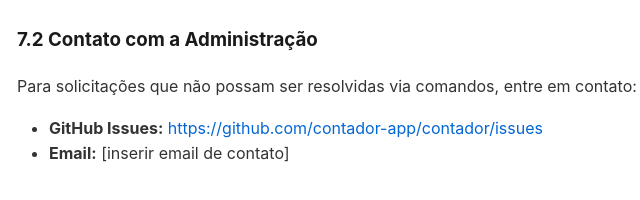
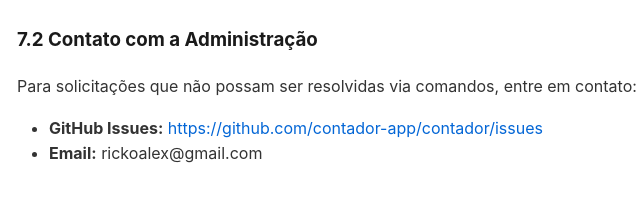
Before and after one commit to Riclex/contador, a website: page docs/PRIVACY.html in a window 1280 px wide. Shown: the part 4351-4551 px from the top of the page, 223-863 px from the left. Drawn offline with Linux system fonts and the light colour scheme.

Commit message:
Update contact email in PRIVACY.html

```diff
--- a/docs/PRIVACY.html
+++ b/docs/PRIVACY.html
@@ -278,7 +278,7 @@
 
 <ul>
   <li><strong>GitHub Issues:</strong> <a href="https://github.com/contador-app/contador/issues">https://github.com/contador-app/contador/issues</a></li>
-  <li><strong>Email:</strong> [inserir email de contato]</li>
+  <li><strong>Email:</strong> rickoalex@gmail.com</li>
 </ul>
 
 <h2>8. Alterações a Esta Política</h2>
```
